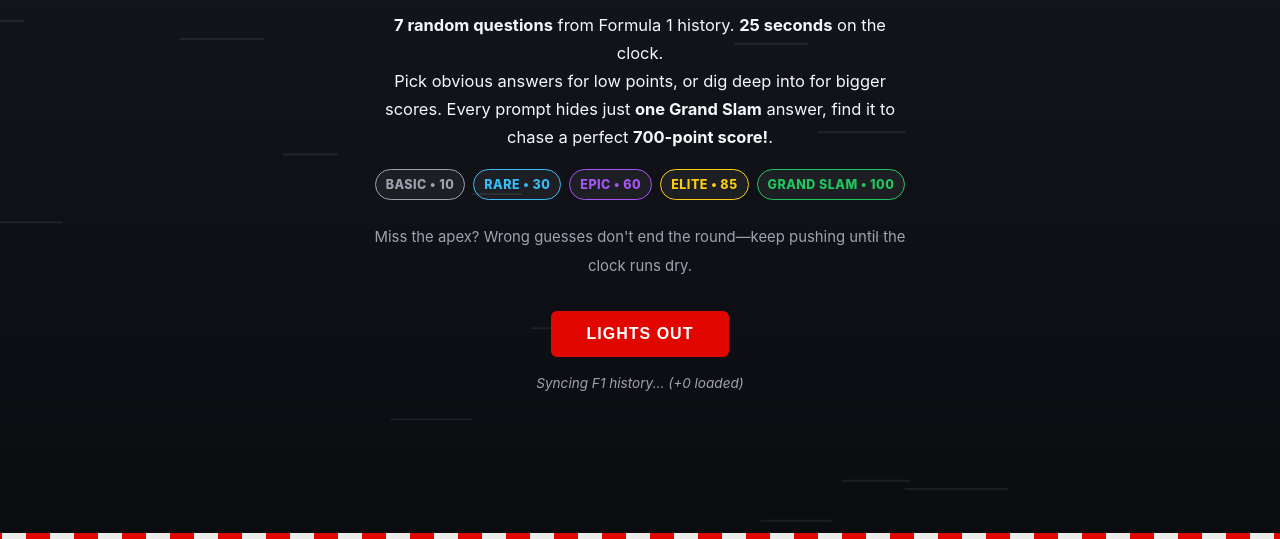
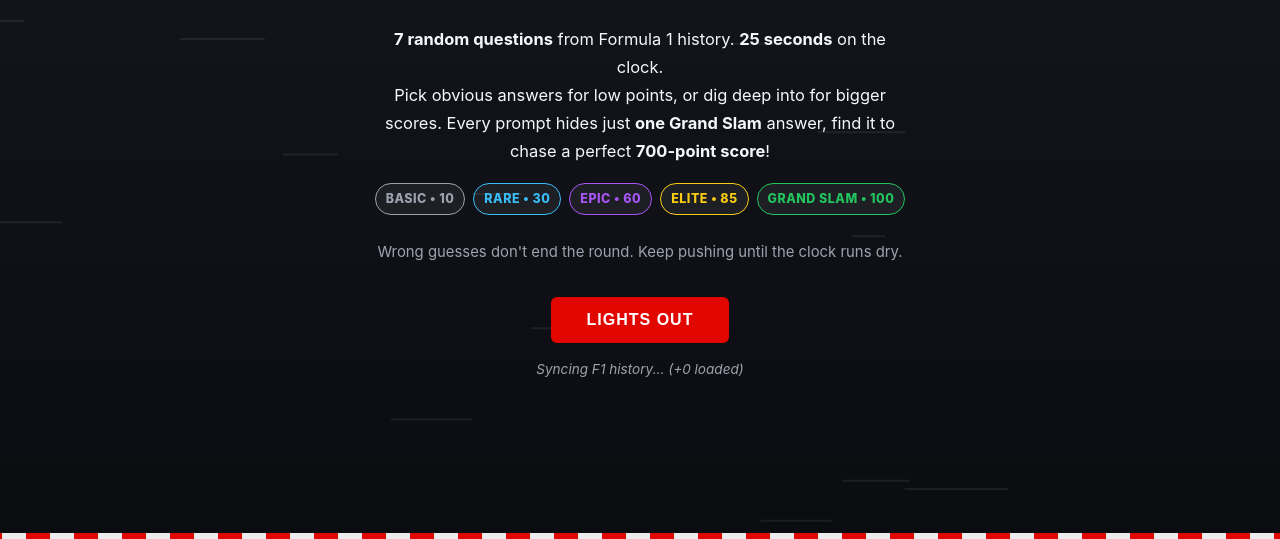
Before and after one commit to zacharycharlesfisher/F1-Quiz-Game, a plain HTML site: page index.html in a window 1280 px wide. Shown: the part 261-800 px from the top of the page. Drawn offline with Linux system fonts and the light colour scheme; no server answers.

Commit message:
Reworded main start screen text

```diff
--- a/index.html
+++ b/index.html
@@ -340,7 +340,7 @@
         <div class="desc">
           <strong>7 random questions</strong> from Formula 1 history. <strong>25 seconds</strong> on the clock.<br>
           Pick obvious answers for low points, or dig deep into for bigger scores.
-          Every prompt hides just <strong>one Grand Slam</strong> answer, find it to chase a perfect <strong>700-point score!</strong>.
+          Every prompt hides just <strong>one Grand Slam</strong> answer, find it to chase a perfect <strong>700-point score</strong>!
 
           <div class="tier-legend">
             <span class="tier-pill" style="color: var(--tier-basic)">BASIC • 10</span>
@@ -350,7 +350,7 @@
             <span class="tier-pill" style="color: var(--tier-grand-slam)">GRAND SLAM • 100</span>
           </div>
 
-          <span class="muted">Miss the apex? Wrong guesses don't end the round—keep pushing until the clock runs dry.</span>
+          <span class="muted">Wrong guesses don't end the round. Keep pushing until the clock runs dry.</span>
         </div>
         <button id="start-btn" class="btn-primary">LIGHTS OUT</button>
         <div id="api-status" class="api-status">Syncing full F1 history from Jolpica API...</div>
```
